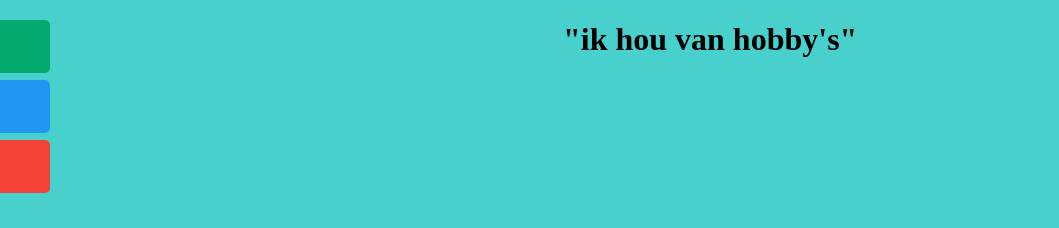
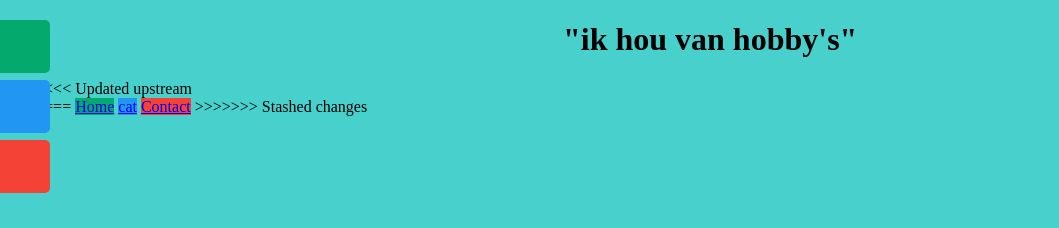
Before and after one commit to yousri2005/Challenge-2, a plain HTML site: page index.html in a window 1280 px wide. Shown: the top 228 px of the page, without its empty margins (0-1059 px from the left). Drawn offline with Linux system fonts and the light colour scheme.

```diff
--- a/index.html
+++ b/index.html
@@ -11,10 +11,16 @@
  <div id="text1"><h1>"ik hou van hobby's"</h1></div>
  <div><img id="Logo" src="Logo.png" alt="Logo" style="height: 200px;"></div>
  <div id="mySidenav" class="sidenav">
+<<<<<<< Updated upstream
   <a href="index.html" id="Home">Home</a>
   <a href="cat.html" id="cat">Cat</a>
   <a href="contact.html" id="contact">Contact</a>
 </div>
+=======
+    <a href="index.html" id="Home">Home</a>
+    <a href="cat.html" id="cat">cat</a>
+    <a href="contact.html" id="contact">Contact</a>
+>>>>>>> Stashed changes
   </div>
 </body>
 
```
Also changed, not shown: contact.html (+6 -0 lines).
